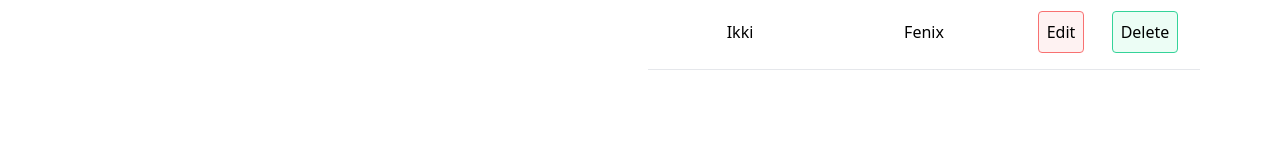
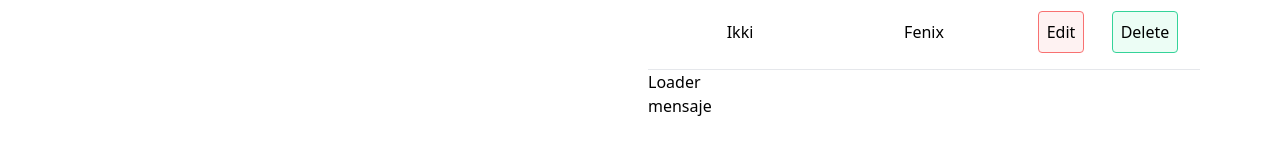
Before and after one commit to julioale21/Simple-React-CRUD, a React (Create React App) app: page / in a window 1280 px wide. Shown: the part 467-622 px from the top of the page. Built offline with nearby package versions, Linux system fonts and the light colour scheme; data requests are answered from the project's data file.

Commit message:
chore: added loader and message to components

```diff
--- a/src/components/CrudApp.tsx
+++ b/src/components/CrudApp.tsx
@@ -1,8 +1,11 @@
+/* eslint-disable react-hooks/exhaustive-deps */
 import React, { useState, useEffect } from "react";
 import CrudForm from "./CrudForm";
 import CrudTable from "./CrudTable";
 import { Knight } from "./types";
 import { helpHttp } from "../helpers/helpHttp";
+import Loader from "./Loader";
+import Message from "./Message";
 
 const CrudApp: React.FC = () => {
   const [db, setDb] = useState<Knight[]>([]);
@@ -12,8 +15,13 @@ const CrudApp: React.FC = () => {
   const url: string = "http://localhost:5000/knights";
 
   useEffect(() => {
-    // eslint-disable-next-line no-console
-    api.get(url).then((res) => setDb(res));
+    api.get(url).then((res) => {
+      if (!res.err) {
+        setDb(res);
+      } else {
+        setDb([]);
+      }
+    });
   }, []);
 
   const create = (data: Knight) => {
@@ -46,6 +54,8 @@ const CrudApp: React.FC = () => {
       </div>
       <div className="col-span-2 lg:col-span-1 mb-12">
         <CrudTable listOfKnights={db} remove={remove} setDataToEdit={setDataToEdit} />
+        <Loader />
+        <Message />
       </div>
     </div>
   );
--- /dev/null
+++ b/src/components/Loader.tsx
@@ -0,0 +1,11 @@
+import React from "react";
+
+const Loader = () => {
+  return (
+    <div>
+      <h1>Loader</h1>
+    </div>
+  );
+};
+
+export default Loader;
--- /dev/null
+++ b/src/components/Message.tsx
@@ -0,0 +1,11 @@
+import React from "react";
+
+const Message = () => {
+  return (
+    <div>
+      <h2>mensaje</h2>
+    </div>
+  );
+};
+
+export default Message;
--- a/src/helpers/helpHttp.ts
+++ b/src/helpers/helpHttp.ts
@@ -12,10 +12,7 @@ export const helpHttp = () => {
     options.body = JSON.stringify(options.body) || false;
     if (!options.body) delete options.body;
 
-    // eslint-disable-next-line no-console
-    console.log(options);
-
-    setTimeout(() => controller.abort, 3000);
+    setTimeout(() => controller.abort(), 3000);
 
     return fetch(endpoint, options)
       .then((res) =>
--- a/tsconfig.json
+++ b/tsconfig.json
@@ -18,7 +18,7 @@
     "resolveJsonModule": true,
     "isolatedModules": true,
     "noEmit": true,
-    "jsx": "react"
+    "jsx": "react-jsx"
   },
   "include": [
     "src"
```
Also changed, not shown: 1 other file (tests, documents, lock files or other folders).
